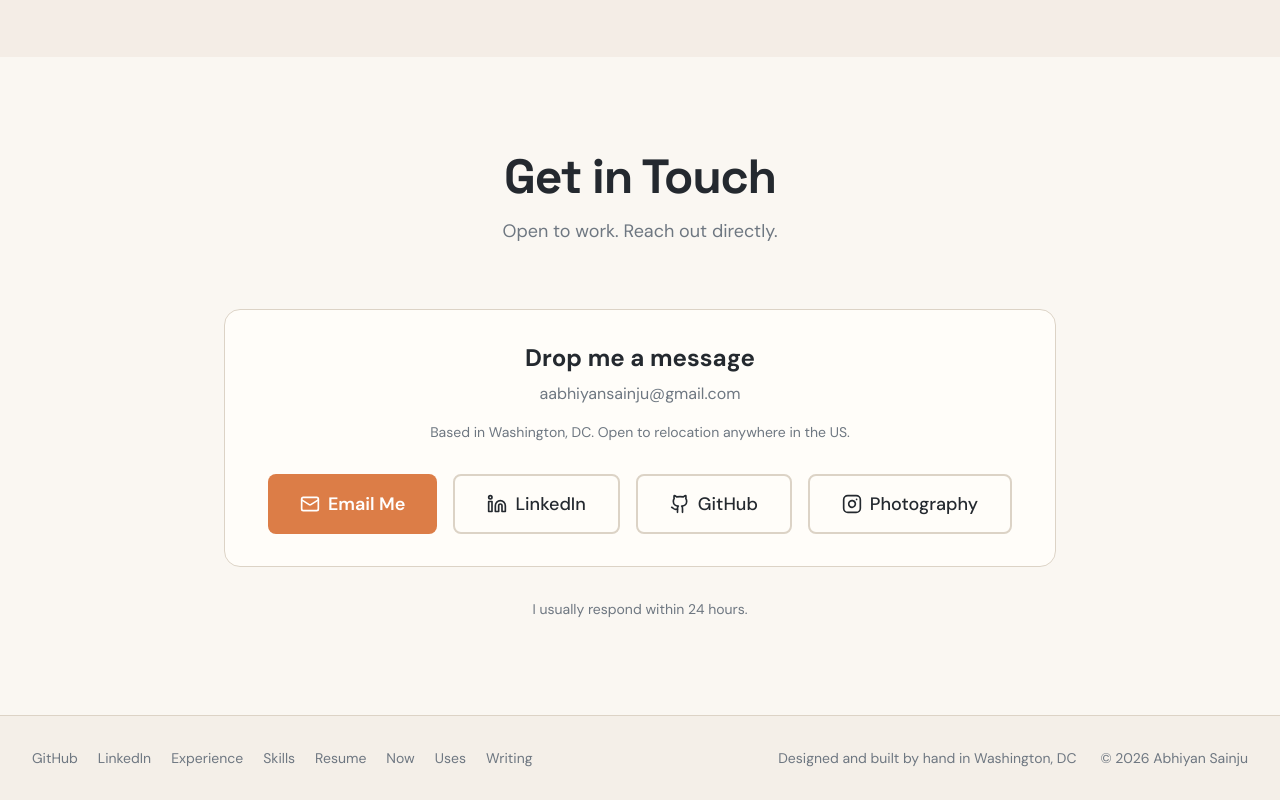
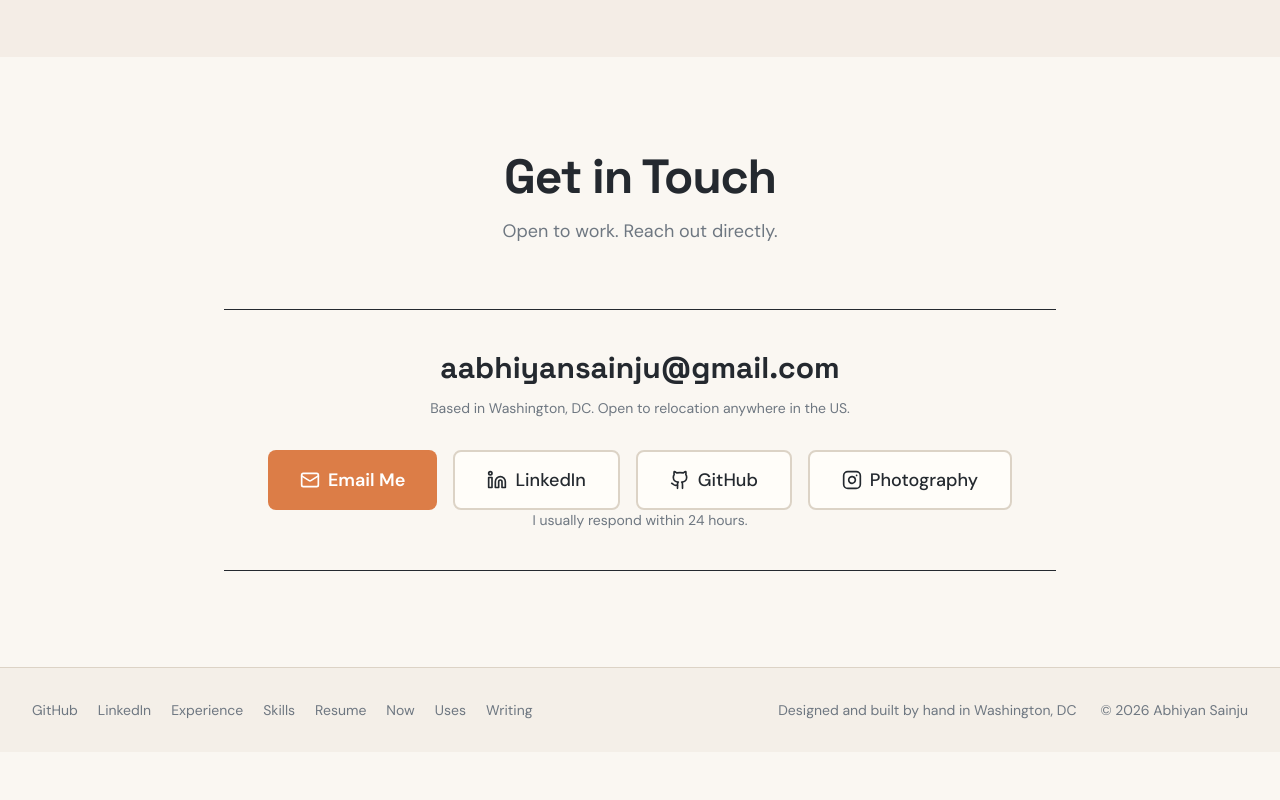
Before and after one commit to aabhiyann/portfolio-abhiyan, a React (Vite) app: page / in a window 1280 px wide. Shown: the part 6041-6841 px from the top of the page. After the commit the page ends 6793 px from the top, so only its background shows below. Built offline with nearby package versions, Linux system fonts and the light colour scheme.

Commit message:
style: simplify contact section into a cleaner closing block

```diff
--- a/src/components/ContactSection.tsx
+++ b/src/components/ContactSection.tsx
@@ -23,13 +23,11 @@ const ContactSection: React.FC = () => {
           whileInView={{ opacity: 1, y: 0 }}
           viewport={{ once: true }}
           transition={{ duration: 0.5 }}
-          className="flex flex-col items-center gap-8"
+          className="border-y border-border-primary/70 py-10"
         >
-          <div className="p-8 rounded-2xl bg-card border border-border-primary w-full">
-            <h3 className="text-2xl font-bold text-text-primary mb-2">
-              Drop me a message
-            </h3>
-            <p className="text-text-muted mb-4">aabhiyansainju@gmail.com</p>
+          <p className="text-2xl md:text-3xl font-heading font-bold text-text-primary mb-3">
+            aabhiyansainju@gmail.com
+          </p>
           <p className="text-text-muted text-sm mb-8">
             Based in Washington, DC. Open to relocation anywhere in the US.
           </p>
@@ -82,7 +80,6 @@ const ContactSection: React.FC = () => {
               Photography
             </Button>
           </div>
-          </div>
 
           <p className="text-text-muted text-sm">
             I usually respond within 24 hours.
```
Lines whose indentation alone changed are shown as unchanged.
